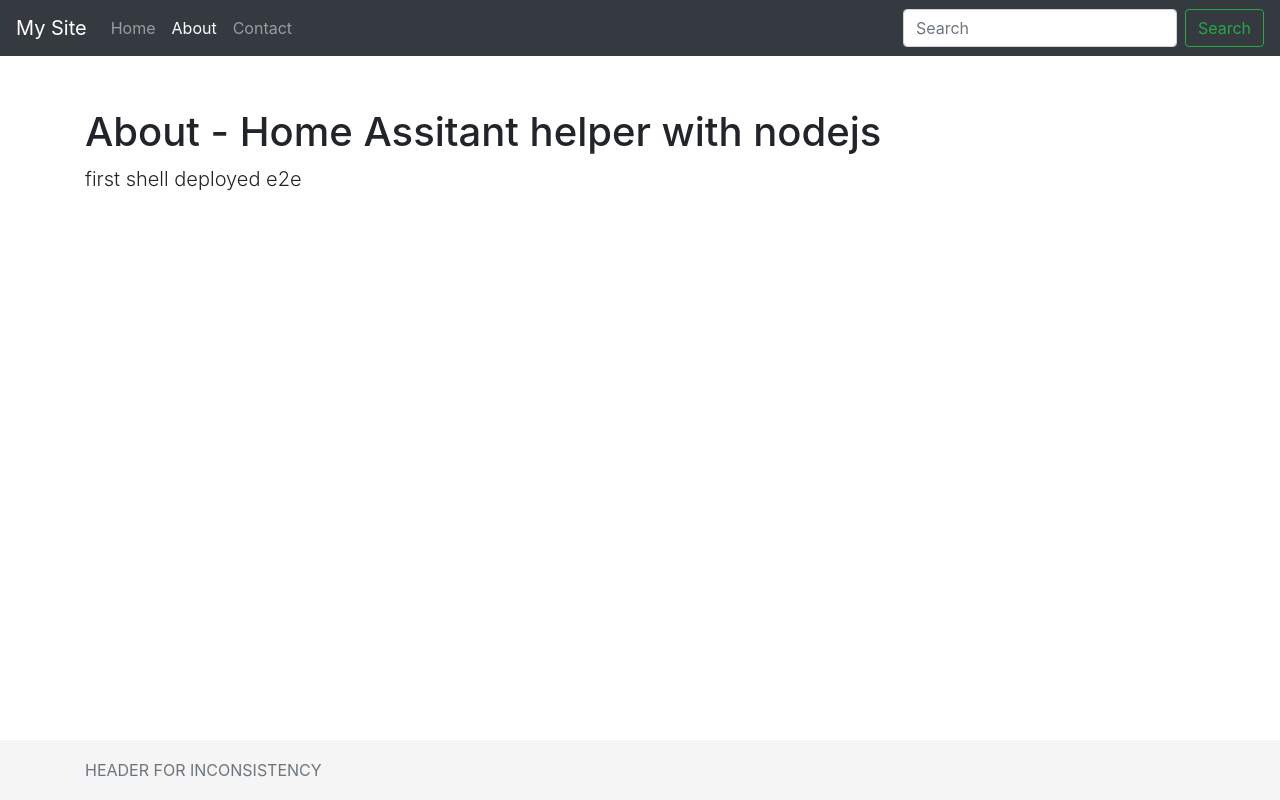
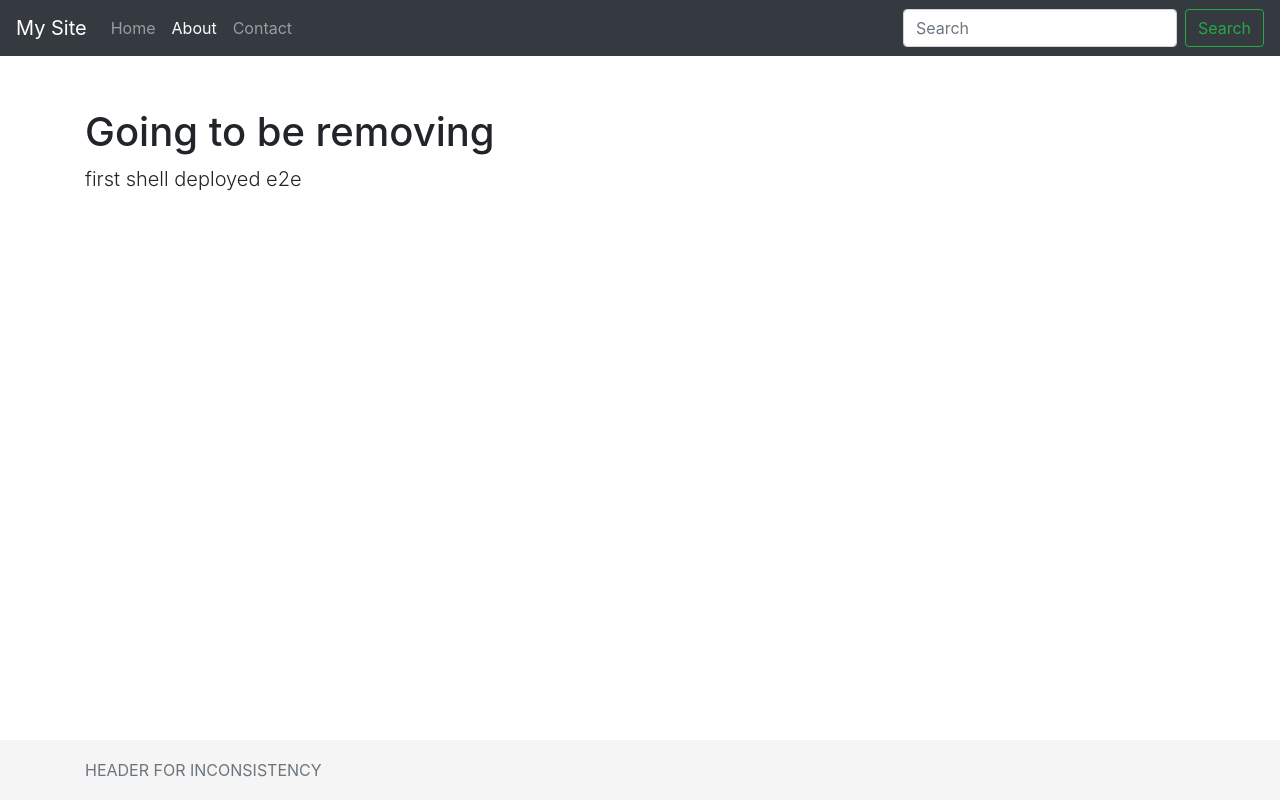
Before and after one commit to kvnkrr/HA_AutomationHelper_BE, a website: page public/about.html in a window 1280 px wide. Drawn offline with nearby package versions, Linux system fonts and the light colour scheme.

Commit message:
removal message

```diff
--- a/public/about.html
+++ b/public/about.html
@@ -42,7 +42,7 @@
 
     <!-- Begin page content -->
     <main role="main" class="container">
-    <h1 class="mt-5">About - Home Assitant helper with nodejs</h1>
+    <h1 class="mt-5">Going to be removing</h1>
     <p class="lead">first shell deployed e2e</p>
    </main>
 
```
Also changed, not shown: 1 other file.
